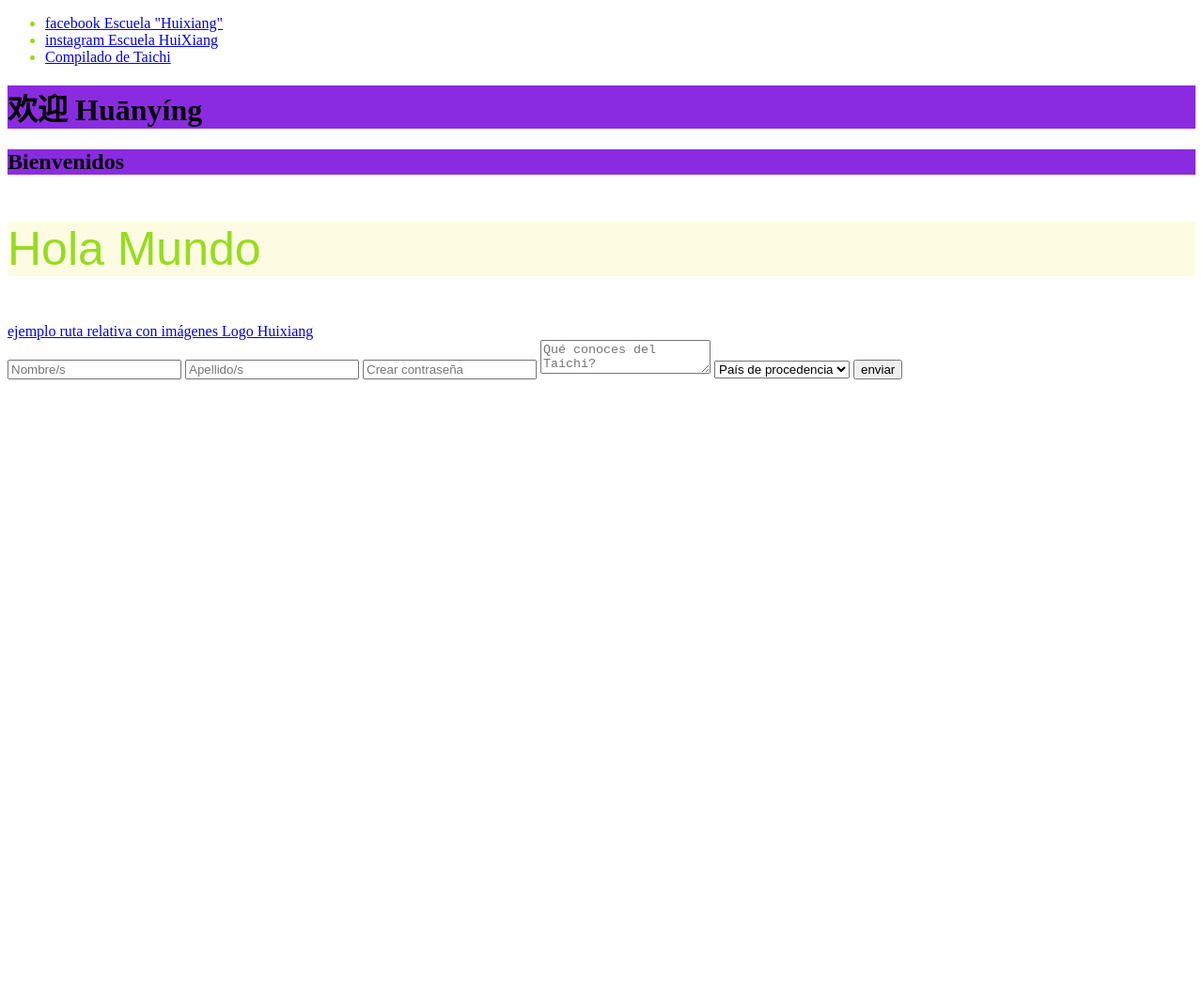
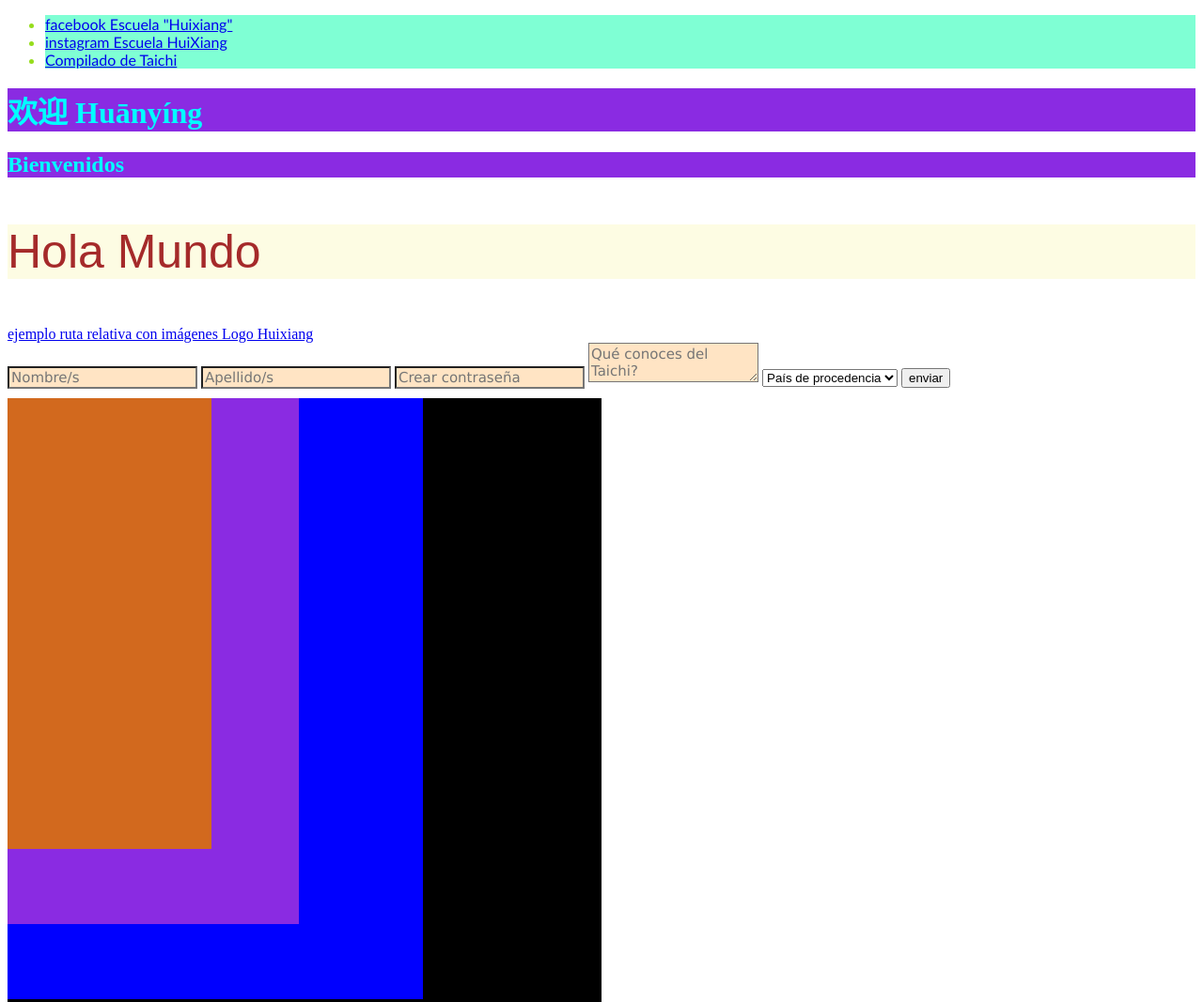
Before and after one commit to renito79/RenitoTavo, a plain HTML site: page index.html in a window 1280 px wide. Shown: the top 1067 px of the page at 94% size. Before the commit the page ends 800 px from the top, so only its background shows below. Drawn offline with Linux system fonts and the light colour scheme.

Commit message:
Add files via upload

```diff
--- a/Css/style.css
+++ b/Css/style.css
@@ -7,13 +7,58 @@
 }
 
 .h1,.h2{
+    color: aqua;
     background-color: blueviolet;
 }
 
 
-.ul,.Paiu{
+.ul{
     color: rgb(150, 221, 28);
 }
+.form{
+    color: blanchedalmond;
+    background-color: black;
+ }
+
+
+.li1{
+    background-color: aquamarine;
+    font-family: 'Trebuchet MS', 'Lucida Sans Unicode', 'Lucida Grande', 'Lucida Sans', Arial, sans-serif;
+}
+
+
+ .Name{
+    background-color: bisque;
+    font-family:'Lucida Sans', 'Lucida Sans Regular', 'Lucida Grande', 'Lucida Sans Unicode', Geneva, Verdana, sans-serif;
+    font-size: 15px;
+ }
+
+
+ .Contenedor1 {
+    background-color: black;
+    width: 50%;
+    height: 90vh;
+ }
+
+ .Contenedor2 {
+    background-color: blue;
+    width: 70%;
+    height: 80vh;
+    margin-top: 10px;
+ }
+
+ .Contenedor3 {
+    background-color: blueviolet;
+    width: 70%;
+    height: 70vh;
+ }
+
+
+ .Contenedor4 {
+    background-color: chocolate;
+    width: 70%;
+    height: 60vh;
+ }
 
 
 /*fotos*/
--- a/index.html
+++ b/index.html
@@ -47,6 +47,16 @@
         <input type="submit" value="enviar">
     </form>
 
+
+    <div class="Contenedor1">
+        <div class="Contenedor2">
+            <div class="Contenedor3">
+                <div class="Contenedor4"></div>
+            </div>
+        </div>
+    </div>
+
+
 </body>
 
 </html>
```
